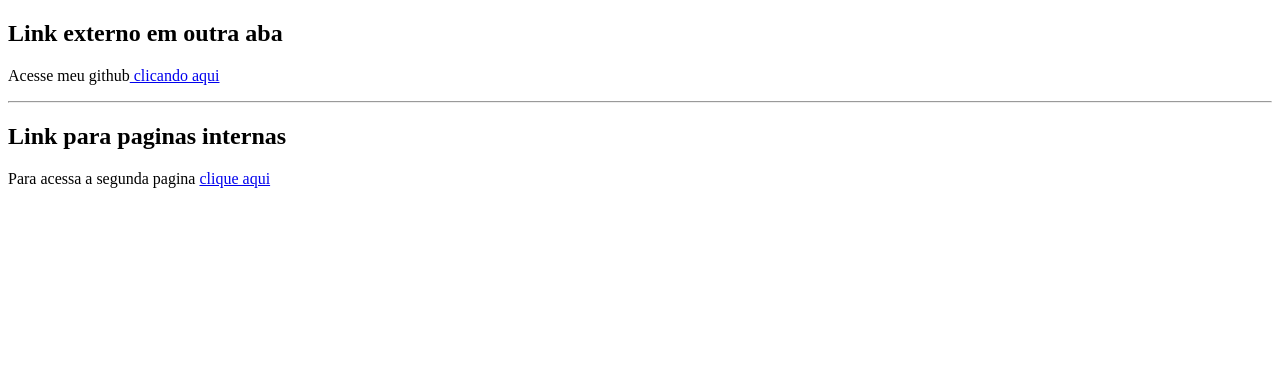
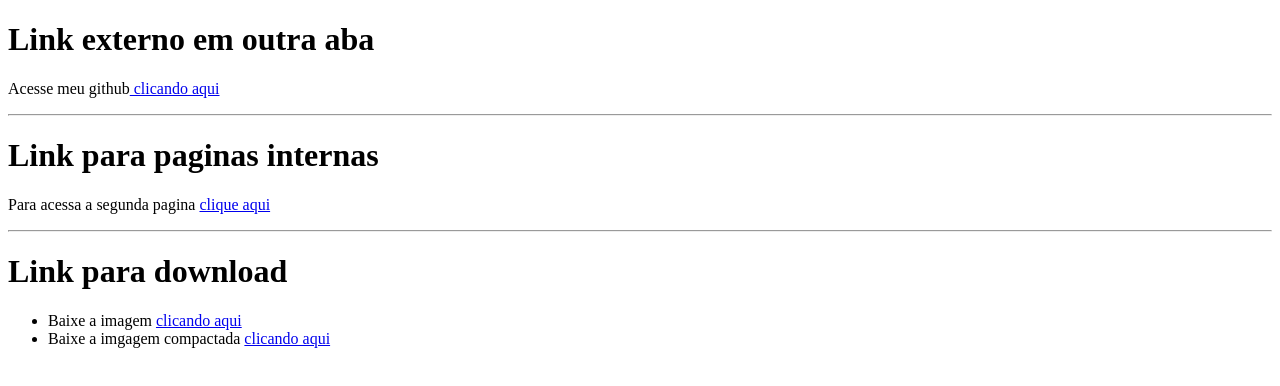
Before and after one commit to edinelsonslima/HTML, a plain HTML site: page Links_Âncoras/index.html in a window 1280 px wide. Drawn offline with Linux system fonts and the light colour scheme.

Commit message:
Link download

```diff
--- a/Links_Âncoras/index.html
+++ b/Links_Âncoras/index.html
@@ -5,14 +5,20 @@
     <meta http-equiv="X-UA-Compatible" content="IE=edge">
     <meta name="viewport" content="width=device-width, initial-scale=1.0">
     <title>Liks e Âncoras</title>
-    <h2>Link externo em outra aba</h2>
+    <h1>Link externo em outra aba</h1>
     <!--target _blank serve para abrir o link em outra aba do navegadot-->
     <p>Acesse meu github<a href="http://github.com/edlima98" target="_blank" rel="external"> clicando aqui</a></p>
 
     <hr>
-    <h2>Link para paginas internas</h2>
+    <h1>Link para paginas internas</h1>
     <p>Para acessa a segunda pagina <a href="./pagina02/pag02.html" target="_self" rel="next">clique aqui</a> </p>
 
+    <hr>
+    <h1>Link para download</h1>
+    <ul>
+        <li>Baixe a imagem <a href="./download/img.jpg" download="img.jpg" type="application/jpg">clicando aqui</a></li>
+        <li>Baixe a imgagem compactada <a href="./download/img.zip" download="img.zip" type="application/zip">clicando aqui</a></li>
+    </ul>
 </head>
 <body>
 
```
Also changed, not shown: Links_Âncoras/download/img.jpg (added), 1 other file.
